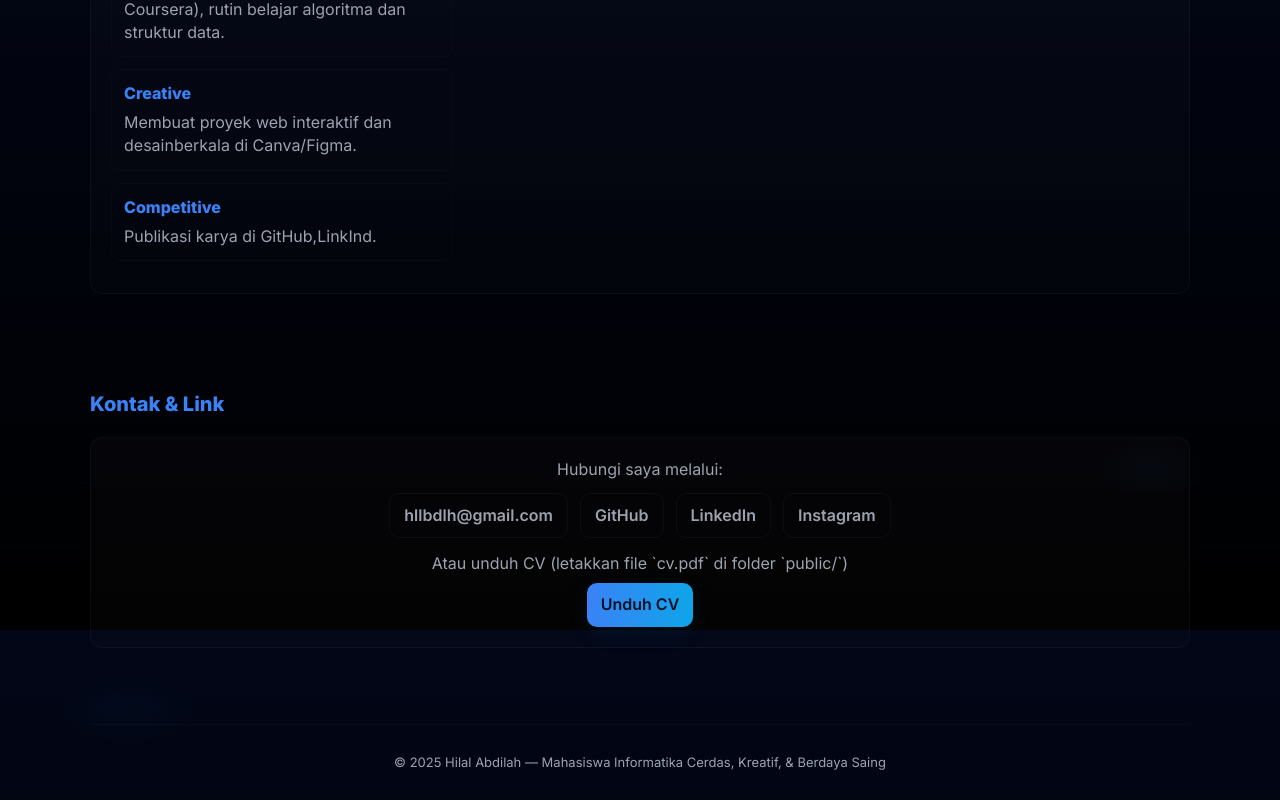
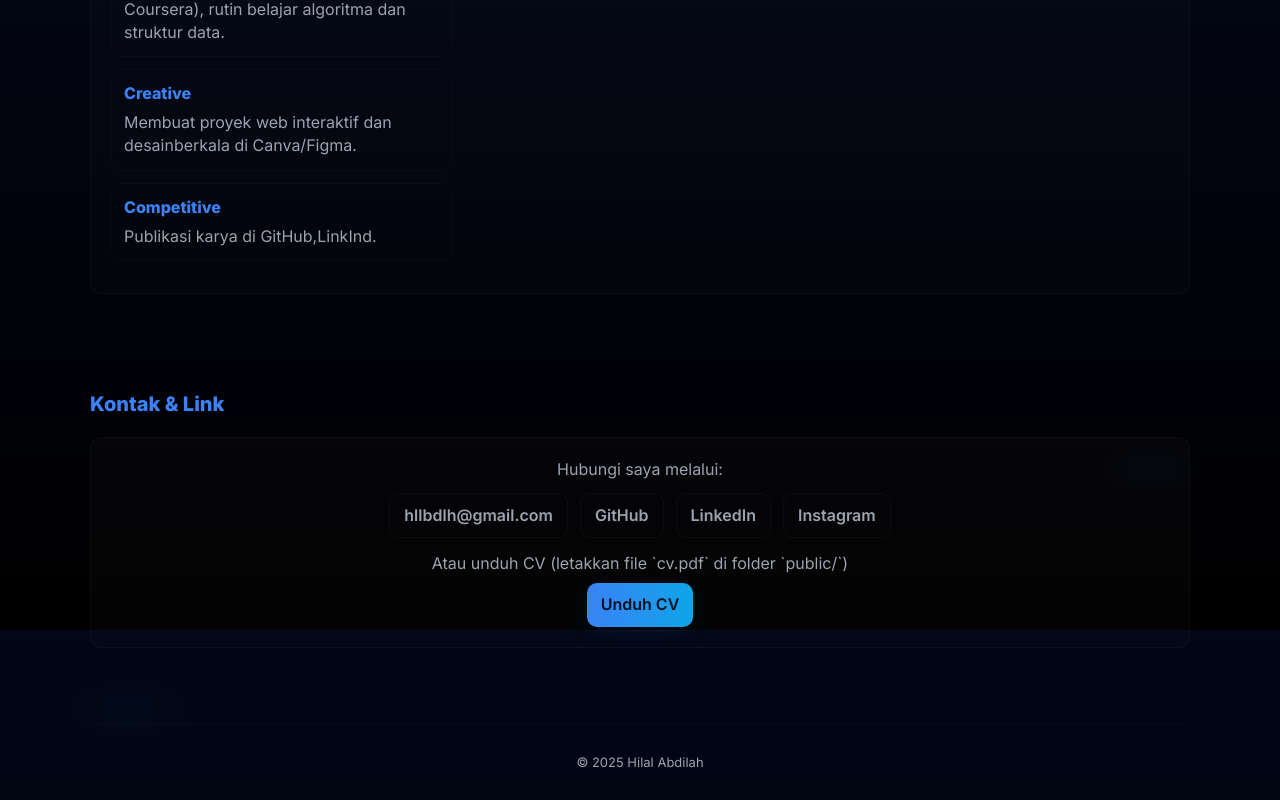
Before and after one commit to 21abdilah/hllportofolio, a Vue app: page / in a window 1280 px wide. Shown: the part 2570-3370 px from the top of the page. Built offline with nearby package versions, Linux system fonts and the light colour scheme.

Commit message:
Update App.vue

```diff
--- a/src/App.vue
+++ b/src/App.vue
@@ -45,7 +45,7 @@
       </section>
 
       <footer class="footer container text-gray-400 text-center py-8 border-t border-cyan-500/20">
-        © {{ new Date().getFullYear() }} {{ profile.name }} — Mahasiswa Informatika Cerdas, Kreatif, & Berdaya Saing
+        © {{ new Date().getFullYear() }} {{ profile.name }}
       </footer>
     </main>
   </div>
```
